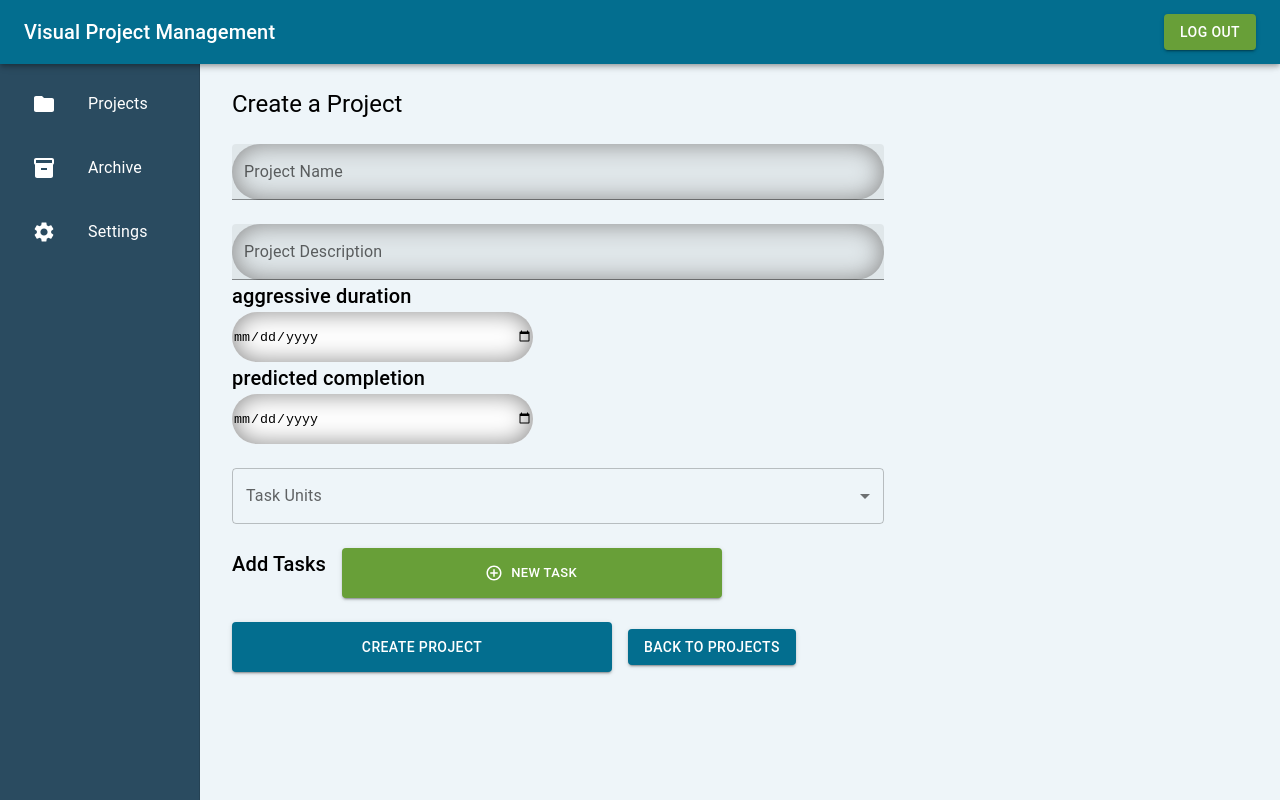
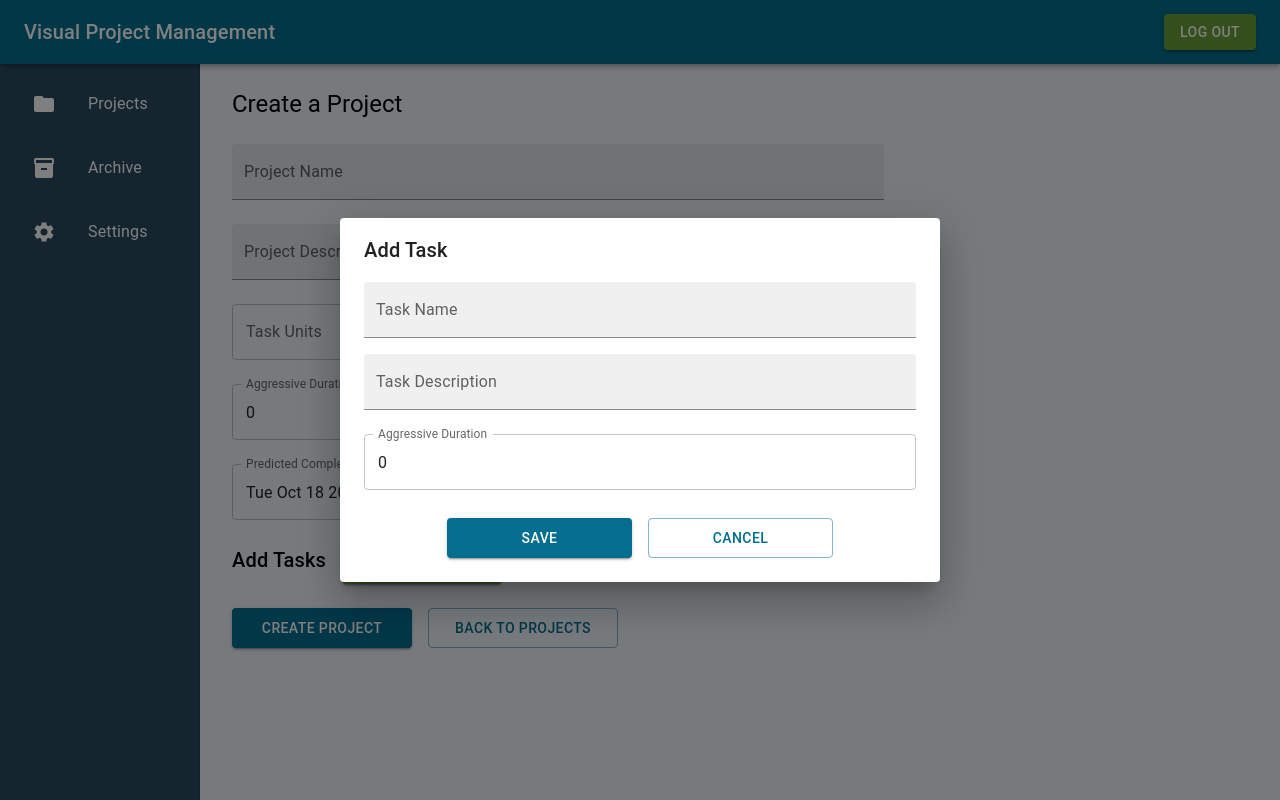
Before and after one commit to jingrentay/CPTS423, a React (Create React App) app in the folder VPMApp/client/: page /projects/create in a window 1280 px wide. Both pictures are taken after a click on the button "NEW TASK". Built offline with nearby package versions, Linux system fonts and the light colour scheme.

Commit message:
Fixed UI issues, edited delete project functionality, show correct project lists, edited view, edit, and form fields

```diff
--- a/VPMApp/client/src/pages/Login/LoginPage.css
+++ b/VPMApp/client/src/pages/Login/LoginPage.css
@@ -40,7 +40,6 @@
       width: 300px;
       height: 50px;
       border-radius: 60px;
-      box-shadow: inset 0px 0px 25px 0px #888;
       border: none;
       outline: none;
       background-color: #fff;
--- a/VPMApp/client/src/pages/Login/LoginPage.js
+++ b/VPMApp/client/src/pages/Login/LoginPage.js
@@ -30,7 +30,7 @@ function LoginPage() {
                 <input type="password" placeholder="user name" className="name"/>
                 </div>
                 <div className="login-button">
-                <Button component={Link} to="/projects/create" size="medium" variant="contained" >
+                <Button component={Link} to="/projects" size="medium" variant="contained" >
                 Login
                </Button>
                </div>
--- a/VPMApp/client/src/pages/Projects/ProjectDetailsPage.js
+++ b/VPMApp/client/src/pages/Projects/ProjectDetailsPage.js
@@ -1,7 +1,5 @@
 import React from 'react'
 import "../Projects/ProjectHomePage";
-import ProjectHomePage from '../Projects/ProjectHomePage';
-import ProjectForm from "../Projects/ProjectForm";
 import FeverChart from '../../components/FeverChart';
 
 export default function Detailpage(){
@@ -12,7 +10,6 @@ export default function Detailpage(){
          <>
 
          <div className="detail_1">
-         <ProjectForm/>
 
          </div>
 
--- a/VPMApp/client/src/pages/Projects/ProjectEditPage.js
+++ b/VPMApp/client/src/pages/Projects/ProjectEditPage.js
@@ -7,10 +7,8 @@ import { useDispatch, useSelector } from 'react-redux'
 
 import theme from '../../theme.js'
 import Navigation from '../../components/Navigation'
-import FeverChart from '../../components/FeverChart'
 import { getProject } from '../../features/projectSlice'
 import { updateProject } from '../../features/projectSlice'
-
 
 const ProjectEditPage = () => {
     const { id } = useParams()
@@ -24,51 +22,53 @@ const ProjectEditPage = () => {
         dispatch(getProject(id));
     }, [dispatch, id]);
 
-    const [updateCurrentProject, updateProjectData] = useState({ projectID: id , projectName: '', projDescription: '', projectDateCreated:'', predictedCompletion:'',});
-    const { project} = useSelector((store) => store.projects)
+    const [updatedProject, setUpdatedProject] = useState({
+        projectID: id,
+        projectName: '',
+        projDescription: '',
+        projectTimeUnits: '',
+    });
+
+    const { project } = useSelector((store) => store.projects)
 
     const handleSubmit = (e) => {
         e.preventDefault()
-        console.log(updateCurrentProject)
-        dispatch(updateProject(updateCurrentProject))
+        console.log(updatedProject)
+        dispatch(updateProject(updatedProject))
     };
-
     return(
         <>
             <ThemeProvider theme={theme}>
             <Navigation key='nav' />
-            <div key='chart-padding' style={{ paddingBottom: '10px', paddingTop: '10px', display: 'flex', alignItems: 'right', justifyContent: 'right' }}>
-                <div key='chart-contain' style={{ position: 'absolute', width: '40vw', top:'150px', right:'50px' }}>
-                    <FeverChart/>
-                </div>
-            </div>
             <Container sx={{ width: 700, ml: 25, mt: 10 }}>
                 <form autoComplete='off' noValidate>
-                    <Typography variant='h4'> Edit Project </Typography>
-                    <TextField sx={{ mt: 3 }} id='new-name' variant='filled' label='New Project Name' fullWidth defaultValue={project[0].projectName} onChange={(e) => updateProjectData({...updateCurrentProject,  projectName: e.target.value })}/>
-                    <TextField sx={{ mt: 3 }} id='new-description' variant='filled' label='New Project Description' fullWidth defaultValue={project[0].projDescription} onChange={(e) => updateProjectData({...updateCurrentProject,  projDescription: e.target.value })}/>
-                    <Typography variant='h6' marginTop={3}> Edit time  </Typography>
-                    <TextField sx={{ mt: 3 }} id='new-start-date' variant='filled' label='New Start Date' fullWidth defaultValue={project[0].projectDateCreated} onChange={(e) => updateProjectData({...updateCurrentProject,  projectDateCreated: e.target.value })}/>
-                    <TextField sx={{ mt: 3 }} id='new-predicted-completion' variant='filled' label='New Date of Predict Completion' fullWidth defaultValue={project[0].predictedCompletion} onChange={(e) => updateProjectData({...updateCurrentProject,  predictedCompletion: e.target.value })}/>
+                    <Typography variant='h5'> Edit Project </Typography>
+                    <TextField sx={{ mt: 3 }} id='new-name' variant='filled' label='Project Name' fullWidth defaultValue={project.projectName} onChange={(e) => setUpdatedProject({...updatedProject,  projectName: e.target.value })}/>
+                    <TextField sx={{ mt: 3 }} id='new-description' variant='filled' label='Project Description' fullWidth defaultValue={project.projDescription} onChange={(e) => setUpdatedProject({...updatedProject,  projDescription: e.target.value })}/>
+                    <FormControl sx={{ width: 652, mt: 3 }}>
+                        <InputLabel id="timeUnitsLabel">Task Units</InputLabel>
+                        <Select value={updatedProject.projectTimeUnits} labelId="timeUnitsLabel" label="Time Units" onChange={(e) => setUpdatedProject({ ...updatedProject, projectTimeUnits: e.target.value })}>
+                            <MenuItem value={'Hours'}>Hours</MenuItem>
+                            <MenuItem value={'Minutes'}>Minutes</MenuItem>
+                            <MenuItem value={'Days'}>Days</MenuItem>
+                            <MenuItem value={'Weeks'}>Weeks</MenuItem>
+                        </Select>
+                    </FormControl>
+                    <TextField sx={{ mt: 3 }} name='aggressive duration' variant='outlined' label='Aggressive Duration' fullWidth value={project.projectDuration} InputProps={{ readOnly: true }}/>
 
+                    <TextField sx={{ mt: 3 }} id='new-predicted-completion' variant='filled' label='Predicted Completion' InputProps={{ readOnly: true }} fullWidth defaultValue={project.predictedCompletion} />
 
                     <Box sx={{ display: 'flex', mt: 3 }}>
-                        <Typography variant='h6'> Add Tasks </Typography>
+                        <Typography variant='h6'> Tasks </Typography>
                         <Button sx={{ ml: 2 }} size="small" variant="contained" color="success" startIcon={<AddCircleOutlineIcon/>}>
                             New Task
-                        </Button>
-                    </Box>
-                    <Box sx={{ display: 'flex', mt: 3 }}>
-                        <Typography variant='h6'> Remove Tasks </Typography>
-                        <Button sx={{ ml: 2 }} size="small" variant="contained" color="success" startIcon={<AddCircleOutlineIcon/>}>
-                            Remove Task
                         </Button>
                     </Box>
                     <Box sx={{ mt: 3 }}>
                         <Button type="submit" size="medium" variant="contained" onClick={handleSubmit}>
                             Save
                         </Button>
-                        <Button component={Link} to={`/projects/view/${project[0].projectID}`} size="medium" variant="contained" sx={{ ml: 2 }}>
+                        <Button component={Link} to={`/projects/view/${project.projectID}`} size="medium" variant="outlined" sx={{ ml: 2 }}>
                             Back to View
                         </Button>
                     </Box>
--- a/VPMApp/client/src/pages/Projects/ProjectFormPage.js
+++ b/VPMApp/client/src/pages/Projects/ProjectFormPage.js
@@ -1,15 +1,13 @@
 import React, { useState } from 'react'
 import { Link } from 'react-router-dom'
 import { useDispatch } from 'react-redux'
-import { Box, Button, Container, FormControl, InputLabel, MenuItem, Select, TextField, Typography } from '@mui/material'
+import { Box, Button, Container, Dialog, DialogContent, DialogTitle, DialogActions, FormControl, InputLabel, MenuItem, Select, TextField, Typography } from '@mui/material'
 import AddCircleOutlineIcon from '@mui/icons-material/AddCircleOutline';
 import { ThemeProvider } from '@mui/material/styles'
-import {Form } from 'react-bootstrap';
 
 import theme from '../../theme.js'
 import Navigation from '../../components/Navigation'
 import { createProject } from '../../features/projectSlice'
-import { TimeScale } from 'chart.js';
 
 const ProjectFormPage = () => {
 
@@ -17,7 +15,30 @@ const ProjectFormPage = () => {
         return 0
     }
 
-    const [newProject, setNewProject] = useState({ projectID: setProjectID(), projectName: '', projDescription: '', projDuration: '' });
+    const setTaskID = () => {
+        return 0
+    }
+
+    const [dialogOpen, setDialogOpen] = useState(false)
+
+    const [newProject, setNewProject] = useState({
+        projectID: setProjectID(),
+        projectName: '',
+        projDescription: '',
+        projectDuration: 0,
+        projectTimeUnits: '',
+        predictedCompletion: new Date(),
+        projectStage: 0,   // in planning
+        tasks: []
+    });
+
+    const [newTask, setNewTask] = useState({
+        taskID: setTaskID(),
+        taskName: '',
+        taskDescription: '',
+        taskDuration: 0
+    });
+
     const dispatch = useDispatch();
 
     const handleSubmit = (e) => {
@@ -25,67 +46,70 @@ const ProjectFormPage = () => {
         dispatch(createProject(newProject))
     };
 
-    // need fields for
-    //      - project name
-    //      - project description
-    //      - duration units (hours, minutes, days, weeks)
-    //
-    //      - aggressive duration
-    //      - predicted completion
-    //      - add tasks
+    const handleOpenTaskDialog = () => {
+        setDialogOpen(true);
+    }
 
+    const handleCloseTaskDialog = () => {
+        setDialogOpen(false);
+    }
+
+    const handleSaveNewTask = () => {
+        newProject.tasks.push(newTask)
+        setNewTask({ taskID: setTaskID(), taskName: '', taskDescription: '', taskDuration: 0})
+        console.log(newProject)
+        handleCloseTaskDialog()
+    }
 
     return (
         <>
             <ThemeProvider theme={theme}>
             <Navigation/>
             <Container sx={{ width: 700, ml: 25, mt: 10 }}>
-                <Form autoComplete='off' noValidate>
+                <Box component="form" autoComplete='off' noValidate>
                     <Typography variant='h5'> Create a Project </Typography>
                     <TextField sx={{ mt: 3 }} name='project name' variant='filled' label='Project Name' fullWidth value={newProject.projectName} onChange={(e) => setNewProject({ ...newProject, projectName: e.target.value })}/>
-                    <TextField sx={{ mt: 3 }}name='project description' variant='filled' label='Project Description' fullWidth value={newProject.projDescription} onChange={(e) => setNewProject({ ...newProject, projDescription: e.target.value })}/>
-
-                    <Typography variant='h6'> aggressive duration </Typography>
-                    <Form.Control
-                        type="date"
-                        placeholder='aggressive time'
-                        value={newProject.projDuration} onChange={(e) => setNewProject({ ...newProject, projDuration: e.target.value })}
-
-                     />
-                     <Typography variant='h6'> predicted completion </Typography>
-                    <Form.Control
-                        sx={{ width: 652, mt: 3 }}
-                        type="date"
-                        placeholder='aggressive time'
-
-                     />
-                   <FormControl sx={{ width: 652, mt: 3 }}>
+                    <TextField sx={{ mt: 3 }} name='project description' multiline maxRows={4} variant='filled' label='Project Description' fullWidth value={newProject.projDescription} onChange={(e) => setNewProject({ ...newProject, projDescription: e.target.value })}/>
+                    <FormControl sx={{ width: 652, mt: 3 }}>
                         <InputLabel id="timeUnitsLabel">Task Units</InputLabel>
-                        <Select labelId="timeUnitsLabel" label="Time Units">
-                            <MenuItem value=''><em>None</em></MenuItem>
-                            <MenuItem value='Hours'>Hours</MenuItem>
-                            <MenuItem value='Minutes'>Minutes</MenuItem>
-                            <MenuItem value='Days'>Days</MenuItem>
-                            <MenuItem value='Weeks'>Weeks</MenuItem>
+                        <Select value={newProject.projectTimeUnits} labelId="timeUnitsLabel" label="Time Units" onChange={(e) => setNewProject({ ...newProject, projectTimeUnits: e.target.value })}>
+                            <MenuItem value={'Hours'}>Hours</MenuItem>
+                            <MenuItem value={'Minutes'}>Minutes</MenuItem>
+                            <MenuItem value={'Days'}>Days</MenuItem>
+                            <MenuItem value={'Weeks'}>Weeks</MenuItem>
                         </Select>
                     </FormControl>
-
-
+                    <TextField sx={{ mt: 3 }} name='aggressive duration' variant='outlined' label='Aggressive Duration' fullWidth value={newProject.projectDuration} InputProps={{ readOnly: true }} />
+                    <TextField sx={{ mt: 3 }} name='predicted completion' variant='outlined' label='Predicted Completion' fullWidth value={newProject.predictedCompletion} InputProps={{ readOnly: true }} />
                     <Box sx={{ display: 'flex', mt: 3 }}>
                         <Typography variant='h6'> Add Tasks </Typography>
-                        <Button sx={{ ml: 2 }} size="small" variant="contained" color="success" startIcon={<AddCircleOutlineIcon/>}>
+                        <Button sx={{ ml: 2, width: 160, height: 40 }} size="small" variant="contained" color="success" startIcon={<AddCircleOutlineIcon />} onClick={handleOpenTaskDialog}>
                             New Task
                         </Button>
+                        <Dialog open={dialogOpen} onClose={handleCloseTaskDialog} >
+                            <DialogTitle> Add Task </DialogTitle>
+                            <DialogContent>
+                                <TextField sx={{ mb: 2 }} name='task name' variant='filled' label='Task Name' fullWidth value={newTask.taskName} onChange={(e) => setNewTask({ ...newTask, taskName: e.target.value })} />
+                                <TextField name='task description' variant='filled' multiline maxRows={4} label='Task Description' fullWidth value={newTask.taskDescription} onChange={(e) => setNewTask({ ...newTask, taskDescription: e.target.value })} />
+                                <TextField sx={{ mt: 3 }} name='task aggressive duration' variant='outlined' label='Aggressive Duration' fullWidth value={newTask.taskDuration} onChange={(e) => setNewTask({ ...newTask, taskDuration: e.target.value })} />
+                            </DialogContent>
+                            <DialogActions>
+                                <Container style={{ display: 'flex', alignItems: 'center', justifyContent: 'center' }}>
+                                    <Button variant="contained" sx={{ mb: 2, width: 185, height: 40 }} onClick={handleSaveNewTask} > Save </Button>
+                                    <Button variant="outlined" sx={{ mb: 2, ml: 2, width: 185, height: 40  }} onClick={handleCloseTaskDialog} > Cancel </Button>
+                                 </Container>
+                            </DialogActions>
+                        </Dialog>
                     </Box>
                     <Box sx={{ mt: 3 }}>
-                        <Button size="medium" variant="contained" onClick={handleSubmit}>
+                        <Button size="medium" variant="contained" onClick={handleSubmit} sx={{ width: 180, height: 40 }}>
                             Create Project
                         </Button>
-                        <Button component={Link} to="/projects" size="medium" variant="contained" sx={{ ml: 2 }}>
+                        <Button component={Link} to="/projects" size="medium" variant="outlined" sx={{ ml: 2, width: 190, height: 40 }}>
                             Back to Projects
                         </Button>
                     </Box>
-                </Form>
+                </Box>
             </Container>
             </ThemeProvider>
         </>
--- a/VPMApp/client/src/pages/Projects/ProjectHomePage.js
+++ b/VPMApp/client/src/pages/Projects/ProjectHomePage.js
@@ -12,7 +12,7 @@ TabPanel.propTypes = {
     children: PropTypes.node,
     index: PropTypes.number.isRequired,
     value: PropTypes.number.isRequired,
-  };
+};
 
 function TabPanel(props) {
     const { children, value, index, ...other } = props;
@@ -43,8 +43,8 @@ const ProjectHomePage = () => {
             <Box sx={{ width: '84%', ml: 27, mt: 9 }}>
                 <Box sx={{ borderBottom: 1, borderColor: 'divider' }}>
                     <Tabs value={value} onChange={handleChange}>
-                        <Tab label="In Planning"  />
-                        <Tab label="In Progress"  />
+                        <Tab label="In Planning"  sx={{ maxWidth: 150 }} />
+                        <Tab label="In Progress"  sx={{ maxWidth: 150 }} />
                     </Tabs>
                 </Box>
                 <TabPanel value={value} index={0}>
--- a/VPMApp/client/src/pages/Projects/ProjectViewPage.js
+++ b/VPMApp/client/src/pages/Projects/ProjectViewPage.js
@@ -1,6 +1,6 @@
 import React, { useEffect } from 'react'
 import { Link, useParams } from 'react-router-dom'
-import { Skeleton, Box, Button, Container, TextField, Typography } from '@mui/material'
+import { Skeleton, Box, Button, Container, TextField, Typography, InputAdornment } from '@mui/material'
 import { ThemeProvider } from '@mui/material/styles'
 import { useDispatch, useSelector } from 'react-redux'
 
@@ -14,14 +14,14 @@ const ProjectViewPage = () => {
     const { id } = useParams()
     const dispatch = useDispatch()
 
-    console.log(id)
-
     // For getting single project based on id
     useEffect( () => {
         dispatch(getProject(id));
     }, [dispatch, id]);
 
     const { project, loadingOne } = useSelector((store) => store.projects)
+
+    console.log(project)
 
     if (loadingOne) {
         return (
@@ -42,29 +42,30 @@ const ProjectViewPage = () => {
         <>
             <ThemeProvider theme={theme}>
             <Navigation key='nav' />
-            <div key='chart-padding' style={{ paddingBottom: '10px', paddingTop: '10px', display: 'flex', alignItems: 'right', justifyContent: 'right' }}>
-                <div key='chart-contain' style={{ position: 'absolute', width: '40vw', top:'200px', right:'100px' }}>
-                    <FeverChart/>
-                </div>
-            </div>
-            <Container sx={{ width: 600, ml: 25, mt: 10 }}>
-                <Typography variant='h5'> Project Details </Typography>
-                <TextField sx={{ mt: 2 }} id="project-id" label="ID" variant="filled" defaultValue={project[0].projectID} InputProps={{ readOnly: true }} fullWidth margin='dense' />
-                <TextField sx={{ mt: 3 }} id="project-name" label="Name" variant="filled" defaultValue={project[0].projectName} InputProps={{ readOnly: true }} fullWidth margin='dense' />
-                <TextField sx={{ mt: 2 }} id="project-description" label="Description" variant="filled" defaultValue={project[0].projDescription} InputProps={{ readOnly: true }} fullWidth margin='dense' />
-                <TextField sx={{ mt: 2 }} id="manager-name" label="Manager Name" variant="filled" defaultValue={project[0].projectManager} InputProps={{ readOnly: true }} fullWidth margin='dense' />
-                <TextField sx={{ mt: 2 }} id="start-date" label="Start Date" variant="filled" defaultValue={project[0].projectDateCreated} InputProps={{ readOnly: true }} fullWidth margin='dense' />
-                <TextField sx={{ mt: 2 }} id="aggressive-duration" label="Date of Predicted Completion" variant="filled" defaultValue={project[0].predictedCompletion} InputProps={{ readOnly: true }} fullWidth margin='dense' />
-                <Typography variant='subtitle1' marginTop={1}> Tasks </Typography>
-            </Container>
-            <Box>
-                <Button key='edit-project-button' component={Link} to={`/projects/edit/${project[0].projectID}`} size="medium" variant="contained" sx={{ ml: 28, mt: 3 }}>
+            <Box sx={{ mt: 11, ml: 30, display: 'flex' }}>
+                <Typography variant='h5' noWrap sx={{ flexGrow: 1 }}> Project Details </Typography>
+                <Button sx={{ mr: 2 }} key='edit-project-button' component={Link} to={`/projects/edit/${project.projectID}`} size="medium" variant="contained" >
                     Edit
                 </Button>
-                <Button key='back-project-button' component={Link} to="/projects" size="medium" variant="contained" sx={{ ml: 3, mt: 3 }}>
+                <Button sx={{ mr: 3 }} key='back-project-button' component={Link} to="/projects" size="medium" variant="contained" >
                     Back
                 </Button>
             </Box>
+            <Container sx={{ width: 600, ml: 27 }}>
+                { project.projectStage !== 0 &&
+                    <div key='chart-padding' style={{ display: 'flex', alignItems: 'center', justifyContent: 'center' }}>
+                        <div key='chart-contain' style={{ position: 'relative', width: '40vw' }}>
+                            <FeverChart/>
+                        </div>
+                    </div>
+                }
+                <TextField sx={{ mt: 2 }} id="project-name" label="Name" variant="filled" defaultValue={project.projectName} InputProps={{ readOnly: true }} fullWidth margin='dense' />
+                <TextField sx={{ mt: 2 }} id="project-id" label="ID" variant="filled" defaultValue={project.projectID} InputProps={{ readOnly: true }} fullWidth margin='dense' />
+                <TextField sx={{ mt: 2 }} id="project-description" label="Description" variant="filled" defaultValue={project.projDescription} InputProps={{ readOnly: true }} fullWidth margin='dense' />
+                <TextField sx={{ mt: 2 }} id="aggressive-duration" label="Aggressive Duration" variant="filled" defaultValue={project.projectDuration} InputProps={{ readOnly: true, endAdornment: (<InputAdornment sx={{ mr: 2, }} position='end'>{project.projectTimeUnits.toLowerCase()}</InputAdornment>) }} fullWidth margin='dense' />
+                <TextField sx={{ mt: 2 }} id="predicted-completion" label="Predicted Completion" variant="filled" defaultValue={project.predictedCompletion} InputProps={{ readOnly: true }} fullWidth margin='dense' />
+                <Typography variant='h6' sx={{ mt: 2, mb: 4 }}> Tasks </Typography>
+            </Container>
             </ThemeProvider>
         </>
     );
```
Also changed, not shown: VPMApp/client/src/pages/Projects/InPlanningTab.js (+14 -13 lines), VPMApp/client/src/pages/Projects/InProgressTab.js (+14 -22 lines).
